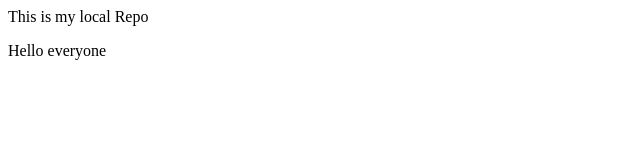
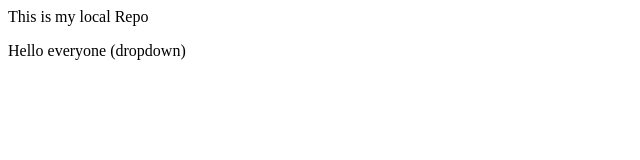
Before and after one commit to Mitalykumari/localrepo, a plain HTML site: page index.html in a window 1280 px wide. Shown: the full height of the page, 0-640 px from the left. Drawn offline with Linux system fonts and the light colour scheme.

```diff
--- a/index.html
+++ b/index.html
@@ -1,2 +1,2 @@
 <p>This is my local Repo</p>
-<p>Hello everyone</p>
+<p>Hello everyone (dropdown)</p>
```
